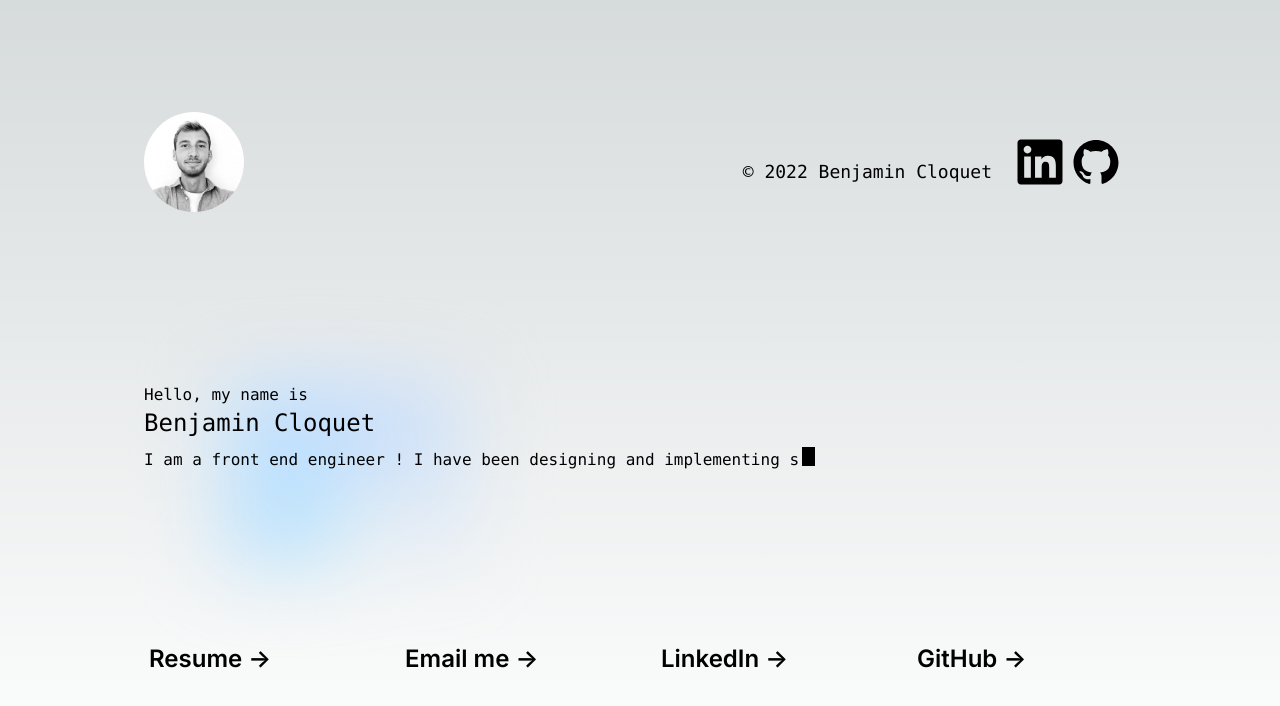
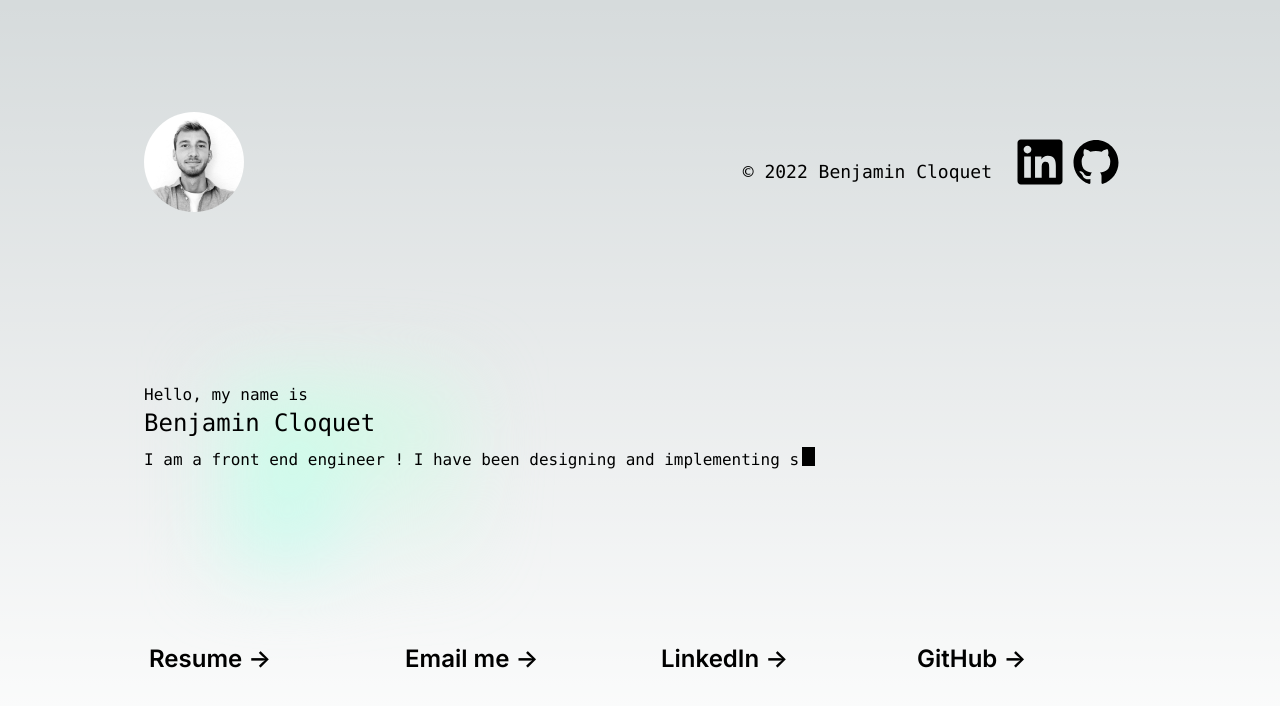
Before and after one commit to benjamincloquet/resume, a Next.js app: page / in a window 1280 px wide. Shown: the top 706 px of the page. Built offline with nearby package versions, Linux system fonts and the light colour scheme.

Commit message:
fix: background colors

```diff
--- a/src/app/page.tsx
+++ b/src/app/page.tsx
@@ -53,7 +53,7 @@ export default function Home() {
         </div>
       </div>
 
-      <div className="max-w-5xl w-full p-4 relative flex justify-start items-start after:absolute after:-z-20 after:h-[180px] after:w-[240px] after:translate-x-1/3 after:bg-gradient-conic after:from-sky-200 after:via-blue-200 after:blur-2xl after:content-[''] after:dark:from-sky-900 after:dark:via-[#0141ff] after:dark:opacity-40">
+      <div className="max-w-5xl w-full p-4 relative flex justify-start items-start after:absolute after:-z-20 after:h-[180px] after:w-[240px] after:translate-x-1/3 after:bg-gradient-conic after:from-teal-100 after:via-emerald-100 after:blur-2xl after:content-[''] after:dark:from-sky-900 after:dark:via-[#0141ff] after:dark:opacity-40">
         <Hero></Hero>
       </div>
 
```
